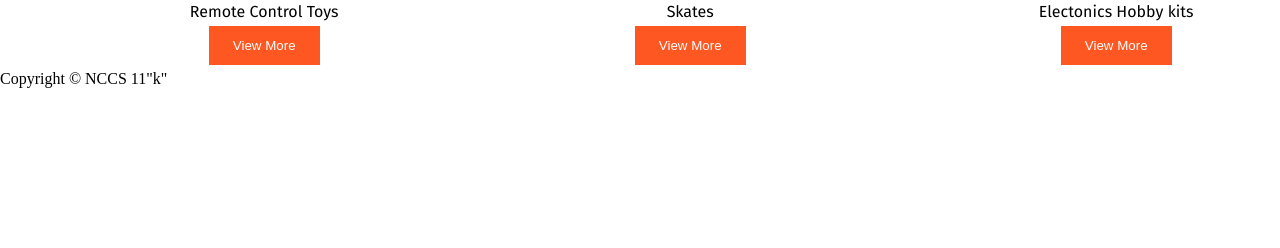
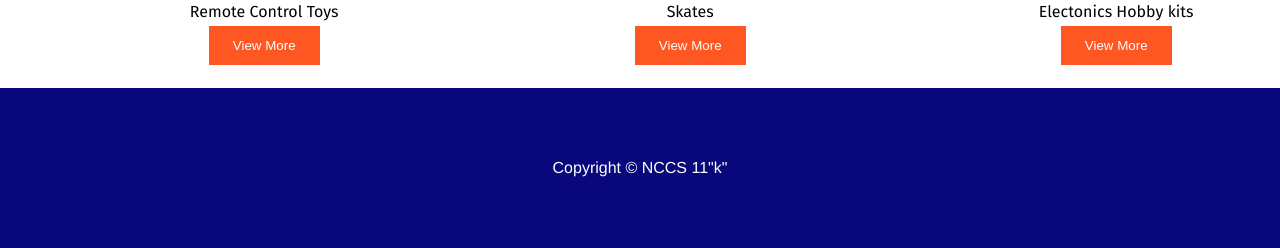
Before and after one commit to politedonut/lazyrisant.github.io, a plain HTML site: page class11project/index.html in a window 1280 px wide. Shown: the part 2755-3003 px from the top of the page. Before the commit the page ends 2843 px from the top, so only its background shows below. Drawn offline with nearby package versions, Linux system fonts and the light colour scheme; a web font is replaced by a local one.

Commit message:
Update index.html

```diff
--- a/class11project/index.html
+++ b/class11project/index.html
@@ -264,7 +264,9 @@
         </div>
     </main>
 
-    <p>Copyright &copy; NCCS 11"k"</p>
+  <br>
+    <footer class="flex-center">
+        <p>Copyright &copy; NCCS 11"k"</p>
     </footer>
 </body>
 
```
